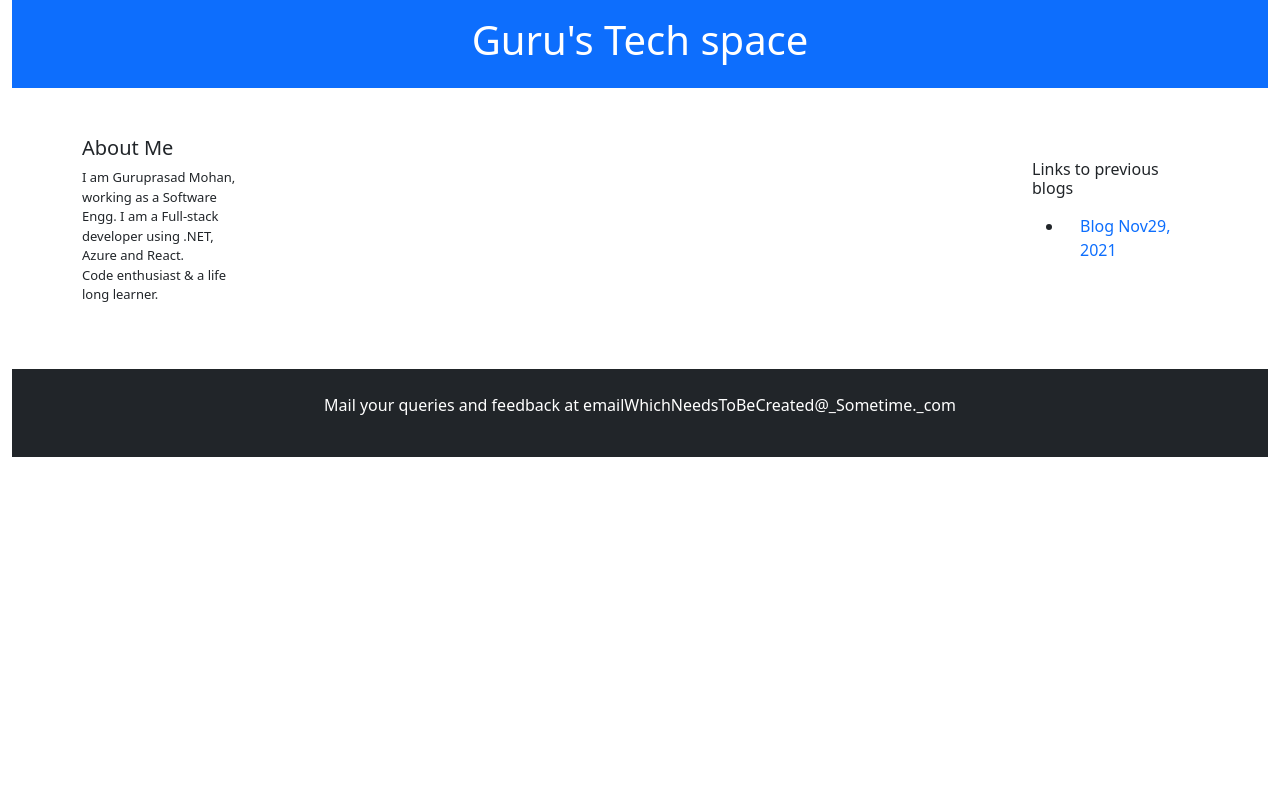
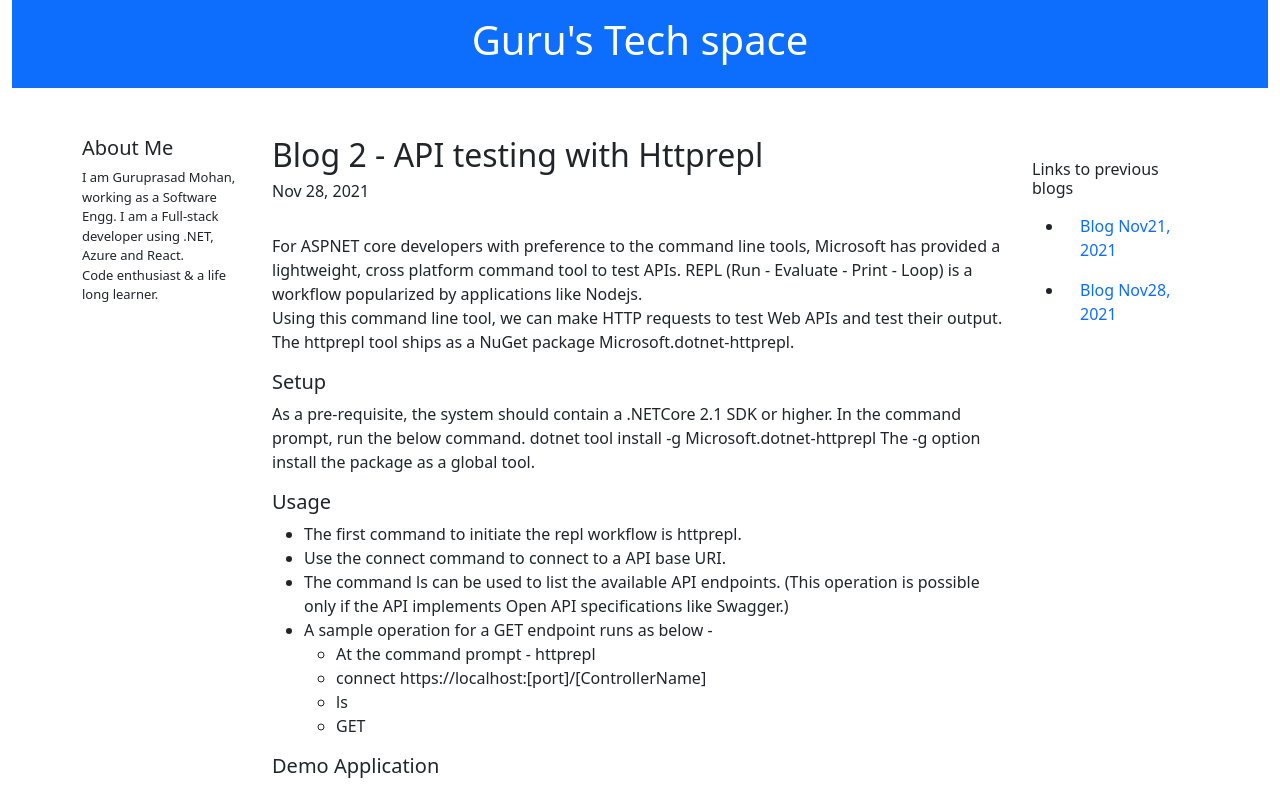
Before and after one commit to Guruprasad-Mohan/guruprasad-mohan.github.io, a React (Create React App) app in the folder blog/: page /blogNov2821 in a window 1280 px wide. Shown: the top 790 px of the page. Built offline with nearby package versions, Linux system fonts and the light colour scheme.

Commit message:
Blog content for Nov 28, 2021. Topic: API testing with Httprepl

```diff
--- a/blog/src/App.js
+++ b/blog/src/App.js
@@ -3,7 +3,7 @@ import { Route, Switch } from "react-router-dom";
 import './App.css';
 import AboutMe from './components/about/aboutme';
 import BlogNov212021 from './components/blogs/blog-Nov21-2021';
-import BlogNov292021 from './components/blogs/blog-Nov29-2021';
+import BlogNov282021 from './components/blogs/blog-Nov28-2021';
 import Footer from './components/common/footer';
 import Header from './components/common/header';
 
@@ -21,7 +21,7 @@ function App() {
 
                         <Switch>
                             <Route exact path="/" component={BlogNov212021} />
-                            <Route path="/blogNov2921" component={BlogNov292021} />
+                            <Route path="/blogNov2821" component={BlogNov282021} />
                         </Switch>
                     </div>
 
@@ -29,7 +29,10 @@ function App() {
                         <h6 className="mt-4">Links to previous blogs</h6>
                         <ul className="flex-column">
                             <li className="nav-item">
-                                <a className="nav-link active" href="/blogNov2921">Blog Nov29, 2021</a>
+                                <a className="nav-link active" href="/">Blog Nov21, 2021</a>
+                            </li>
+                            <li className="nav-item">
+                                <a className="nav-link active" href="/blogNov2821">Blog Nov28, 2021</a>
                             </li>
                         </ul>
                     </div>
--- /dev/null
+++ b/blog/src/components/blogs/blog-Nov28-2021.js
@@ -0,0 +1,56 @@
+import React from "react";
+
+const BlogNov282021 = () => {
+    return (
+        <>
+            <h2>Blog 2 - API testing with Httprepl</h2>
+            <h6>Nov 28, 2021</h6>
+            <br />
+            <p>
+                For ASPNET core developers with preference to the command line tools, Microsoft has provided a lightweight, cross platform command tool to test APIs.
+                REPL (Run - Evaluate - Print - Loop) is a workflow popularized by applications like Nodejs.
+                <br/>
+                Using this command line tool, we can make HTTP requests to test Web APIs and test their output.
+                The httprepl tool ships as a NuGet package Microsoft.dotnet-httprepl.
+            </p>
+            <h5>Setup</h5>
+            <p>
+                As a pre-requisite, the system should contain a .NETCore 2.1 SDK or higher.
+                In the command prompt, run the below command.
+                dotnet tool install -g Microsoft.dotnet-httprepl
+                The -g option install the package as a global tool.
+            </p>
+
+            <h5>Usage</h5>
+            <ul>
+                <li>
+                    The first command to initiate the repl workflow is httprepl.
+                </li>
+                <li>
+                    Use the connect command to connect to a API base URI.
+                </li>
+                <li>
+                    The command ls can be used to list the available API endpoints.
+                    (This operation is possible only if the API implements Open API specifications like Swagger.)
+                </li>
+                <li>
+                    A sample operation for a GET endpoint runs as below -
+                    <ul>
+                        <li> At the command prompt - httprepl </li>
+                        <li> connect https://localhost:[port]/[ControllerName] </li>
+                        <li> ls </li>
+                        <li> GET </li>
+                    </ul>
+                </li>
+            </ul>
+            <h5>Demo Application</h5>
+            <p>Clone the repository - https://github.com/Guruprasad-Mohan/ApiClientDemo.git for a sample implementation.
+            This a simple API implementation to demo the features of the Httprepl command tool.
+            <br/>
+            The API contains 4 endpoints to support CRUD operations on a simple list of strings. <br/>
+            The file Http-REPL-Commands.txt contains commands which needs to be executed from the command line to perform CRUD operations.</p>
+        </>
+    );
+};
+
+export default BlogNov282021;
--- a/blog/src/components/blogs/blog-Nov29-2021.js
+++ /dev/null
@@ -1,11 +0,0 @@
-import React from "react";
-
-const BlogNov292021 = () => {
-    return (
-        <>
-            <h2>Blog 2 - Coming soon!!!!</h2>
-        </>
-    );
-};
-
-export default BlogNov292021;
```
